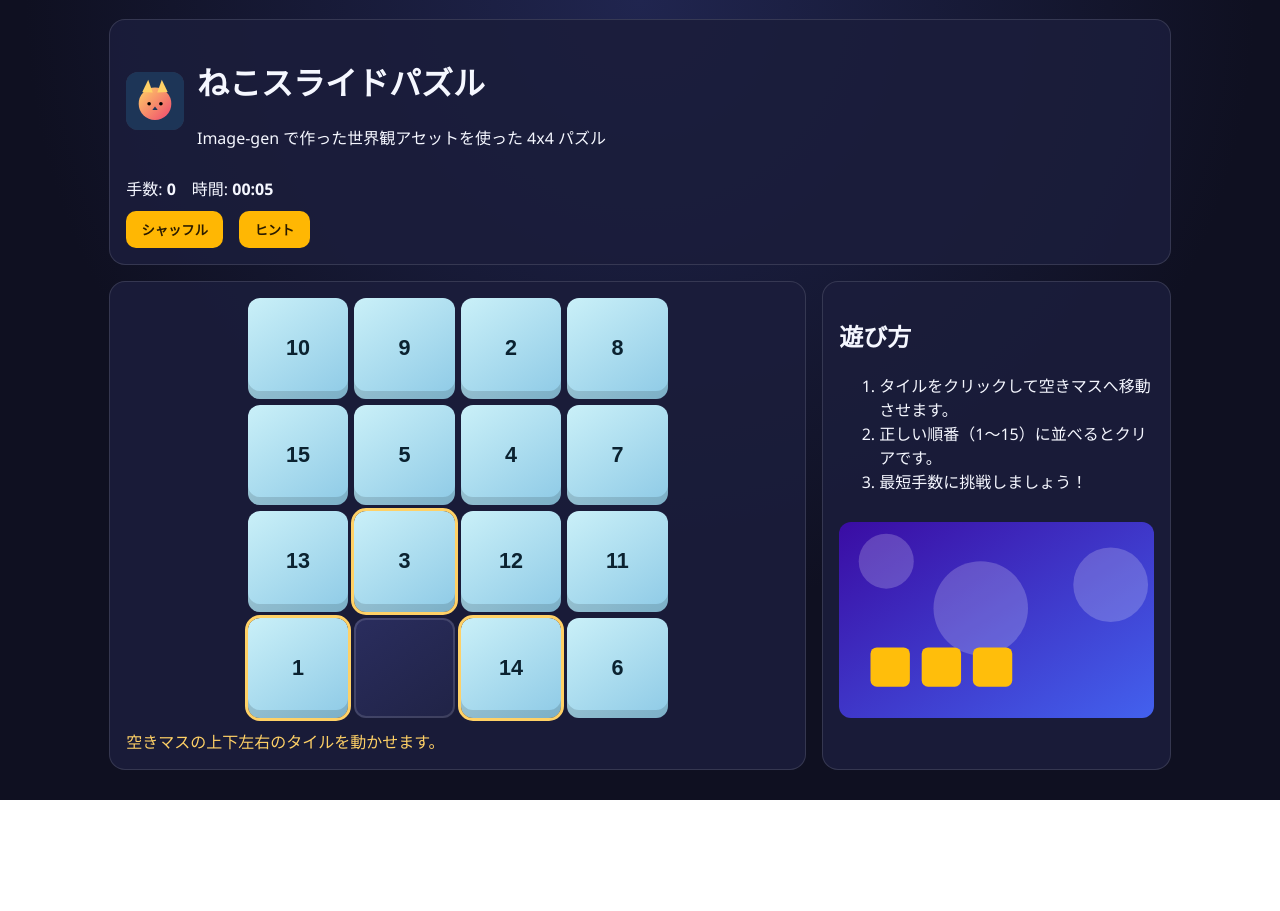
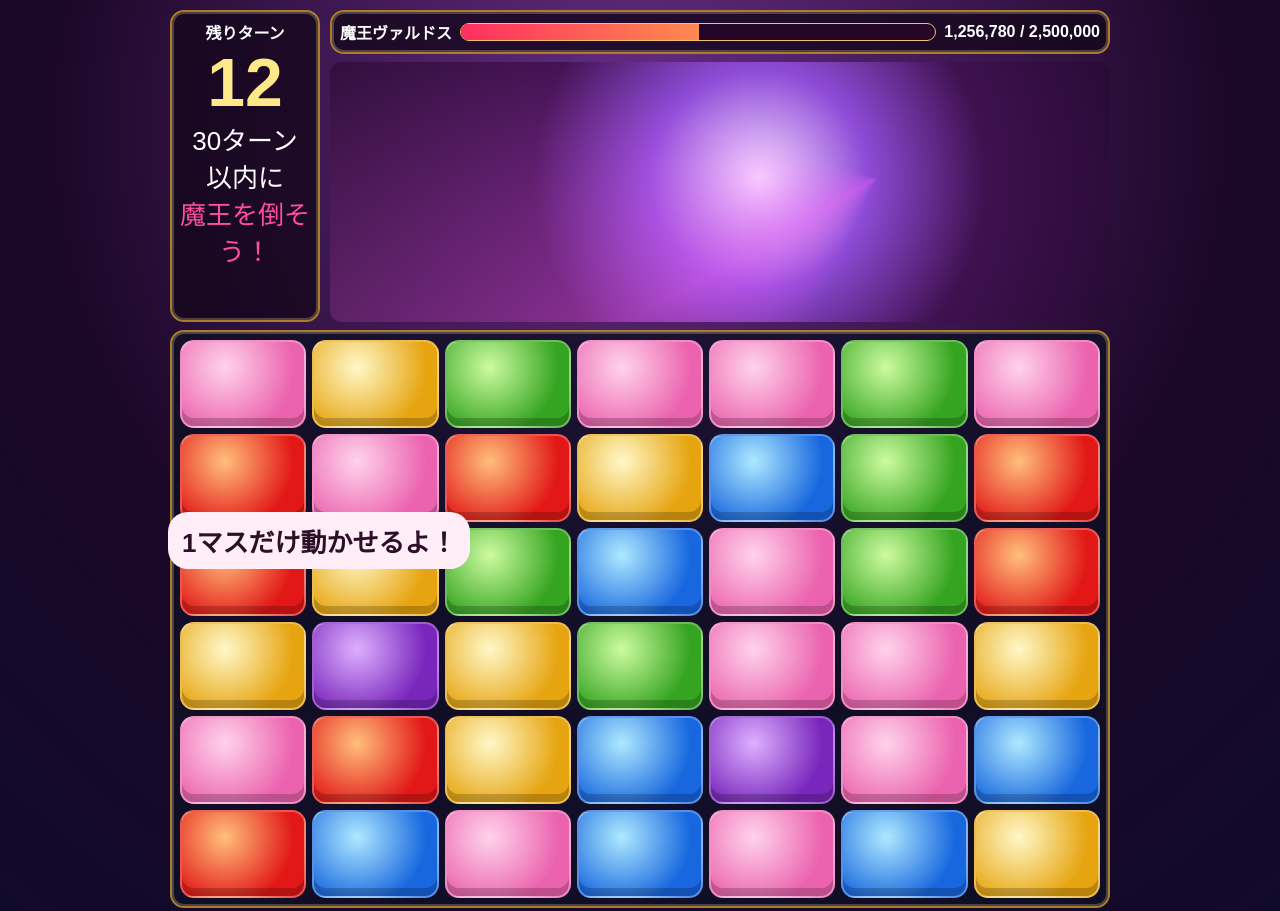
Before and after one commit to disarankanmengganakan-crypto/puzzle-game, a plain HTML site: page index.html in a window 1280 px wide. Shown: the top 911 px of the page. Before the commit the page ends 800 px from the top, so only its background shows below. Drawn offline with Linux system fonts and the light colour scheme.

Commit message:
Rebuild UI into anime-style puzzle battle prototype

```diff
--- a/app.js
+++ b/app.js
@@ -1,125 +1,93 @@
-const SIZE = 4;
-const TOTAL = SIZE * SIZE;
+const ROWS = 6;
+const COLS = 7;
+const TYPES = ['fire', 'water', 'leaf', 'light', 'dark', 'heart'];
+const boardEl = document.getElementById('board');
+const damageBurst = document.getElementById('damageBurst');
+const comboLabel = document.getElementById('comboLabel');
+const bossHpFill = document.getElementById('bossHpFill');
+const bossHpText = document.getElementById('bossHpText');
+const turnsEl = document.getElementById('turns');
+
 let board = [];
-let moves = 0;
-let startTime = null;
-let timerId = null;
+let selected = null;
+let turns = 12;
+let bossHp = 1256780;
+const bossMaxHp = 2500000;
 
-const boardEl = document.getElementById('board');
-const movesEl = document.getElementById('moves');
-const timerEl = document.getElementById('timer');
-const hintEl = document.getElementById('hint');
-const winDialog = document.getElementById('winDialog');
-const resultText = document.getElementById('resultText');
-
-function init() {
-  resetBoard();
-  render();
-  startTimer();
+function randType() { return TYPES[Math.floor(Math.random() * TYPES.length)]; }
+function buildBoard() {
+  board = Array.from({ length: ROWS * COLS }, () => randType());
+  draw();
 }
 
-function resetBoard() {
-  board = Array.from({ length: TOTAL }, (_, i) => (i + 1) % TOTAL);
-  moves = 0;
-  movesEl.textContent = moves;
-  shuffle(300);
-}
-
-function shuffle(steps = 200) {
-  let empty = board.indexOf(0);
-  for (let i = 0; i < steps; i++) {
-    const candidates = neighbors(empty);
-    const selected = candidates[Math.floor(Math.random() * candidates.length)];
-    [board[empty], board[selected]] = [board[selected], board[empty]];
-    empty = selected;
-  }
-  moves = 0;
-  movesEl.textContent = moves;
-  startTimer();
-  render();
-}
-
-function neighbors(index) {
-  const row = Math.floor(index / SIZE);
-  const col = index % SIZE;
-  const result = [];
-  if (row > 0) result.push(index - SIZE);
-  if (row < SIZE - 1) result.push(index + SIZE);
-  if (col > 0) result.push(index - 1);
-  if (col < SIZE - 1) result.push(index + 1);
-  return result;
-}
-
-function render() {
-  const empty = board.indexOf(0);
-  const movable = new Set(neighbors(empty));
+function draw() {
   boardEl.innerHTML = '';
-
-  board.forEach((value, i) => {
-    const tile = document.createElement('button');
-    tile.className = 'tile';
-    tile.type = 'button';
-
-    if (value === 0) {
-      tile.classList.add('empty');
-      tile.disabled = true;
-      tile.ariaLabel = '空きマス';
-    } else {
-      tile.textContent = value;
-      tile.ariaLabel = `${value} 番タイル`;
-      if (movable.has(i)) tile.classList.add('movable');
-      tile.addEventListener('click', () => tryMove(i));
-    }
-    boardEl.appendChild(tile);
+  board.forEach((type, idx) => {
+    const orb = document.createElement('button');
+    orb.className = `orb ${type}`;
+    if (idx === selected) orb.classList.add('selected');
+    orb.addEventListener('click', () => selectOrb(idx));
+    boardEl.appendChild(orb);
   });
 }
 
-function tryMove(index) {
-  const empty = board.indexOf(0);
-  if (!neighbors(empty).includes(index)) {
-    hintEl.textContent = 'そのタイルは動かせません。光っているタイルを選びましょう。';
-    return;
-  }
+function adjacent(a, b) {
+  const ar = Math.floor(a / COLS), ac = a % COLS;
+  const br = Math.floor(b / COLS), bc = b % COLS;
+  return Math.abs(ar - br) + Math.abs(ac - bc) === 1;
+}
 
-  [board[index], board[empty]] = [board[empty], board[index]];
-  moves += 1;
-  movesEl.textContent = moves;
-  hintEl.textContent = 'いい感じ！';
-  render();
+function selectOrb(idx) {
+  if (selected === null) { selected = idx; draw(); return; }
+  if (selected === idx) { selected = null; draw(); return; }
+  if (!adjacent(selected, idx)) { selected = idx; draw(); return; }
 
-  if (isSolved()) {
-    clearInterval(timerId);
-    const time = timerEl.textContent;
-    resultText.textContent = `手数 ${moves} / 時間 ${time}`;
-    winDialog.showModal();
+  [board[selected], board[idx]] = [board[idx], board[selected]];
+  selected = null;
+  draw();
+  resolveTurn();
+}
+
+function resolveTurn() {
+  turns = Math.max(0, turns - 1);
+  turnsEl.textContent = String(turns);
+  const combo = 3 + Math.floor(Math.random() * 5);
+  const damage = 68000 + Math.floor(Math.random() * 90000);
+  bossHp = Math.max(0, bossHp - damage);
+
+  comboLabel.innerHTML = `${combo} COMBO!<br><span>攻撃力 +${100 + combo * 5}%</span>`;
+  damageBurst.innerHTML = `超強力!<br><strong>${damage.toLocaleString()}</strong>`;
+  comboLabel.classList.add('show');
+  damageBurst.classList.add('show');
+
+  const pct = (bossHp / bossMaxHp) * 100;
+  bossHpFill.style.width = `${pct}%`;
+  bossHpText.textContent = `${bossHp.toLocaleString()} / ${bossMaxHp.toLocaleString()}`;
+
+  setTimeout(() => {
+    comboLabel.classList.remove('show');
+    damageBurst.classList.remove('show');
+  }, 900);
+
+  if (turns === 0 || bossHp === 0) {
+    setTimeout(() => {
+      alert(bossHp === 0 ? '勝利！魔王を撃破！' : 'ターン終了！再挑戦しよう');
+      resetGame();
+    }, 300);
   }
 }
 
-function isSolved() {
-  return board.every((v, i) => v === ((i + 1) % TOTAL));
+function resetGame() {
+  turns = 12;
+  bossHp = 1256780;
+  turnsEl.textContent = String(turns);
+  bossHpFill.style.width = `${(bossHp / bossMaxHp) * 100}%`;
+  bossHpText.textContent = `${bossHp.toLocaleString()} / ${bossMaxHp.toLocaleString()}`;
+  buildBoard();
 }
 
-function startTimer() {
-  clearInterval(timerId);
-  startTime = Date.now();
-  timerEl.textContent = '00:00';
-  timerId = setInterval(() => {
-    const sec = Math.floor((Date.now() - startTime) / 1000);
-    const mm = String(Math.floor(sec / 60)).padStart(2, '0');
-    const ss = String(sec % 60).padStart(2, '0');
-    timerEl.textContent = `${mm}:${ss}`;
-  }, 1000);
-}
+document.getElementById('shuffleBtn').addEventListener('click', buildBoard);
+document.getElementById('autoBtn').addEventListener('click', () => alert('オート機能は演出のみです。'));
+document.getElementById('speedBtn').addEventListener('click', () => alert('×2 スピード演出！'));
 
-document.getElementById('shuffleBtn').addEventListener('click', () => shuffle(300));
-document.getElementById('hintBtn').addEventListener('click', () => {
-  const empty = board.indexOf(0);
-  const options = neighbors(empty).map(i => board[i]).filter(Boolean);
-  hintEl.textContent = `ヒント: [${options.join(', ')}] のどれかを動かせます。`;
-});
-document.getElementById('closeDialog').addEventListener('click', () => {
-  winDialog.close();
-  shuffle(300);
-});
-
-init();
+buildBoard();
--- a/index.html
+++ b/index.html
@@ -3,50 +3,61 @@
 <head>
   <meta charset="UTF-8" />
   <meta name="viewport" content="width=device-width, initial-scale=1.0" />
-  <title>ねこスライドパズル</title>
+  <title>ダーククイーン・パズルバトル</title>
   <link rel="stylesheet" href="styles.css" />
 </head>
 <body>
-  <main class="app">
-    <header class="hud">
-      <div class="title-wrap">
-        <img src="assets/cat-hero.svg" alt="キャラクター" class="avatar" />
-        <div>
-          <h1>ねこスライドパズル</h1>
-          <p>Image-gen で作った世界観アセットを使った 4x4 パズル</p>
+  <main class="game-screen">
+    <section class="battle-top">
+      <aside class="turn-panel frame-gold">
+        <p class="panel-label">残りターン</p>
+        <p id="turns" class="turn-value">12</p>
+        <p class="panel-sub">30ターン以内に<br><span>魔王を倒そう！</span></p>
+      </aside>
+
+      <div class="boss-area">
+        <div class="boss-hp-row frame-gold">
+          <span class="boss-name">魔王ヴァルドス</span>
+          <div class="hp-track"><div id="bossHpFill" class="hp-fill"></div></div>
+          <span id="bossHpText" class="hp-text">1,256,780 / 2,500,000</span>
+          <span class="boss-tag">BOSS</span>
+        </div>
+        <div class="boss-portrait" aria-hidden="true"></div>
+        <div id="damageBurst" class="damage-burst">超強力!<br><strong>125,680</strong></div>
+        <div id="comboLabel" class="combo-label">6 COMBO!<br><span>攻撃力 +125%</span></div>
+      </div>
+    </section>
+
+    <section class="board-wrap frame-gold">
+      <div id="board" class="board" aria-label="7x6 パズル盤面"></div>
+      <div class="move-tip">1マスだけ動かせるよ！</div>
+    </section>
+
+    <section class="player-panel">
+      <div class="hero-card">
+        <div class="hero-art"></div>
+        <div class="hero-hp frame-gold">
+          <p>ルミナ</p>
+          <div class="hero-track"><div id="heroHpFill"></div></div>
+          <span>18,357 / 18,357</span>
         </div>
       </div>
-      <div class="stats">
-        <span>手数: <strong id="moves">0</strong></span>
-        <span>時間: <strong id="timer">00:00</strong></span>
+
+      <div class="skill-row">
+        <button class="skill pink">回復</button>
+        <button class="skill red">全体攻撃</button>
+        <button class="skill yellow">光の裁き</button>
+        <button class="skill blue">防御バフ</button>
+        <button class="skill purple">闇の一撃</button>
       </div>
-      <div class="controls">
-        <button id="shuffleBtn">シャッフル</button>
-        <button id="hintBtn">ヒント</button>
+
+      <div class="menu-row">
+        <button id="shuffleBtn">メニュー</button>
+        <button id="autoBtn">オート OFF</button>
+        <button id="speedBtn">×2 スピード</button>
       </div>
-    </header>
-
-    <section class="game-board-wrap">
-      <div id="board" class="board" aria-label="スライドパズル盤面"></div>
-      <div id="hint" class="hint">空きマスの上下左右のタイルを動かせます。</div>
     </section>
-
-    <aside class="panel">
-      <h2>遊び方</h2>
-      <ol>
-        <li>タイルをクリックして空きマスへ移動させます。</li>
-        <li>正しい順番（1〜15）に並べるとクリアです。</li>
-        <li>最短手数に挑戦しましょう！</li>
-      </ol>
-      <img src="assets/puzzle-bg.svg" alt="背景アート" class="panel-art" />
-    </aside>
   </main>
-
-  <dialog id="winDialog">
-    <h3>クリア！</h3>
-    <p id="resultText"></p>
-    <button id="closeDialog">もう一回遊ぶ</button>
-  </dialog>
 
   <script src="app.js"></script>
 </body>
--- a/styles.css
+++ b/styles.css
@@ -1,77 +1,56 @@
 :root {
-  --bg: #0f1021;
-  --card: #1b1d3b;
-  --accent: #ffb703;
-  --text: #f5f7ff;
-  --tile: #8ecae6;
+  --gold: #f6d98c;
+  --purple: #2a0639;
 }
 * { box-sizing: border-box; }
 body {
   margin: 0;
-  font-family: "Segoe UI", "Hiragino Kaku Gothic ProN", sans-serif;
-  background: radial-gradient(circle at top, #20254f 0%, var(--bg) 60%);
-  color: var(--text);
-  min-height: 100vh;
+  font-family: "Hiragino Kaku Gothic ProN", "Yu Gothic", sans-serif;
+  color: #fff;
+  background: radial-gradient(circle at 50% 10%, #6a2d87 0%, #1b0727 45%, #090d2e 100%);
 }
-.app {
-  max-width: 1100px;
-  margin: 0 auto;
-  padding: 1.2rem;
-  display: grid;
-  gap: 1rem;
-  grid-template-columns: 2fr 1fr;
-}
-.hud, .panel, .game-board-wrap {
-  background: rgba(27, 29, 59, 0.9);
-  border: 1px solid rgba(255, 255, 255, 0.12);
-  border-radius: 16px;
-  padding: 1rem;
-}
-.hud { grid-column: 1 / -1; }
-.title-wrap { display: flex; gap: .8rem; align-items: center; }
-.avatar { width: 58px; height: 58px; border-radius: 12px; background: #fff2; }
-.stats, .controls { display: flex; gap: 1rem; margin-top: .7rem; flex-wrap: wrap; }
-button {
-  border: 0;
-  border-radius: 10px;
-  padding: .55rem .95rem;
-  cursor: pointer;
-  font-weight: 700;
-  background: var(--accent);
-  color: #2a1b00;
-}
-.board {
-  margin: 0 auto;
-  width: min(70vw, 420px);
-  aspect-ratio: 1;
-  display: grid;
-  grid-template-columns: repeat(4, 1fr);
-  gap: 6px;
-}
-.tile {
-  border-radius: 12px;
-  display: grid;
-  place-items: center;
-  font-size: 1.35rem;
-  font-weight: 800;
-  color: #0b2230;
-  background: linear-gradient(145deg, #caf0f8, var(--tile));
-  box-shadow: inset 0 -8px 0 #0002;
-  user-select: none;
-}
-.tile.movable { outline: 3px solid #ffd166; cursor: pointer; }
-.tile.empty {
-  background: linear-gradient(145deg, #2a2d5e, #202346);
-  box-shadow: inset 0 0 0 2px #ffffff22;
-}
-.hint { margin-top: .7rem; color: #ffd166; min-height: 1.2em; }
-.panel-art { width: 100%; border-radius: 12px; margin-top: .8rem; }
-dialog {
-  border: 0;
-  border-radius: 16px;
-  padding: 1rem 1.2rem;
-  background: #fff;
-}
-@media (max-width: 860px) {
-  .app { grid-template-columns: 1fr; }
-}
+.game-screen { max-width: 960px; margin: 0 auto; padding: 10px; }
+.frame-gold { border: 2px solid #a97d2a; box-shadow: inset 0 0 0 2px #ffe7aa3d; border-radius: 14px; background: #14071ccc; }
+.battle-top { display: grid; grid-template-columns: 150px 1fr; gap: 10px; }
+.turn-panel { padding: 8px; text-align: center; }
+.panel-label { margin: 0; font-weight: 700; }
+.turn-value { margin: 4px 0; font-size: 68px; color: #ffe88a; line-height: 1; font-weight: 900; }
+.panel-sub { margin: 0; font-size: 26px; }
+.panel-sub span { color: #ff4da1; }
+.boss-hp-row { padding: 8px; position: relative; display: grid; grid-template-columns: auto 1fr auto; gap: 8px; align-items: center; }
+.boss-name { font-weight: 800; }
+.hp-track { height: 18px; background: #250629; border-radius: 999px; overflow: hidden; border: 1px solid #f4be65; }
+.hp-fill { width: 50.2%; height: 100%; background: linear-gradient(90deg, #ff2f60, #ff8a4f); }
+.hp-text { font-weight: 700; }
+.boss-tag { position: absolute; right: 8px; top: -26px; color: #f3a9ff; font-weight: 900; }
+.boss-portrait { margin-top: 8px; height: 260px; border-radius: 12px; background: radial-gradient(circle at 55% 45%, #f4d8ff 1%, #8f4cd8 24%, #3f114f 50%, #1c0728 100%); position: relative; overflow: hidden; }
+.boss-portrait::before { content:""; position:absolute; inset:0; background: conic-gradient(from 60deg at 70% 45%, transparent 0 40%, #ff62ff66 50%, transparent 65% 100%); }
+.damage-burst { position: absolute; right: 26px; top: 130px; color: #ffef76; font-size: 44px; font-weight: 900; text-shadow: 0 0 10px #ff206e; transform: scale(0); transition: .25s; }
+.damage-burst.show { transform: scale(1); }
+.damage-burst strong { font-size: 74px; color: #ffb441; }
+.combo-label { position: absolute; left: 46%; top: 240px; transform: translateX(-50%); text-align: center; font-size: 58px; font-weight: 900; color: #ffdc64; text-shadow: 0 0 8px #000; opacity: 0; transition: .25s; }
+.combo-label.show { opacity: 1; }
+.combo-label span { font-size: 32px; color: #ff7350; }
+.board-wrap { margin-top: 8px; padding: 8px; background: #0f1026cc; position: relative; }
+.board { display: grid; grid-template-columns: repeat(7, 1fr); gap: 6px; }
+.orb { height: 88px; border-radius: 14px; border: 2px solid #ffffff44; box-shadow: inset 0 -8px 0 #00000033; cursor: pointer; }
+.orb.fire { background: radial-gradient(circle at 35% 30%, #ffbf7b, #e21717 70%); }
+.orb.water { background: radial-gradient(circle at 35% 30%, #aee9ff, #1867df 70%); }
+.orb.leaf { background: radial-gradient(circle at 35% 30%, #cdfba1, #35a420 70%); }
+.orb.light { background: radial-gradient(circle at 35% 30%, #fff8c8, #e6a410 70%); }
+.orb.dark { background: radial-gradient(circle at 35% 30%, #ddb0ff, #7926bc 70%); }
+.orb.heart { background: radial-gradient(circle at 35% 30%, #ffd3eb, #eb63af 70%); }
+.orb.selected { outline: 4px solid #ffe78a; }
+.move-tip { position: absolute; left: -4px; top: 180px; background: #ffeef8; color: #2d0f28; border-radius: 20px; padding: 10px 14px; font-size: 26px; font-weight: 800; }
+.player-panel { margin-top: 10px; }
+.hero-card { display: grid; grid-template-columns: 260px 1fr; gap: 10px; align-items: end; }
+.hero-art { height: 210px; border-radius: 12px; background: radial-gradient(circle at 30% 20%, #ffd6ef 5%, #f190bf 35%, #5ca6ff 90%); }
+.hero-hp { padding: 8px; }
+.hero-track { height: 16px; background: #2f1538; border-radius: 999px; overflow: hidden; margin: 4px 0; }
+.hero-track #heroHpFill { width: 100%; height: 100%; background: linear-gradient(90deg,#b6ff4c,#3ac551); }
+.skill-row,.menu-row { display: grid; grid-template-columns: repeat(5,1fr); gap: 6px; margin-top: 8px; }
+.menu-row { grid-template-columns: repeat(3,1fr); }
+button { border: 2px solid #b18b3b; border-radius: 12px; background: #1a214f; color: #fff; padding: 10px 8px; font-size: 30px; font-weight: 800; }
+.skill { font-size: 24px; }
+.skill.pink { background:#d84794; } .skill.red{ background:#cc331e; } .skill.yellow{ background:#c79310; } .skill.blue{ background:#1f66be; } .skill.purple{ background:#5d2ea9; }
+@media (max-width: 820px) { .orb { height: 60px; } .turn-value{font-size:44px;} button{font-size:22px;} .skill{font-size:18px;} }
```
Also changed, not shown: README.md.
